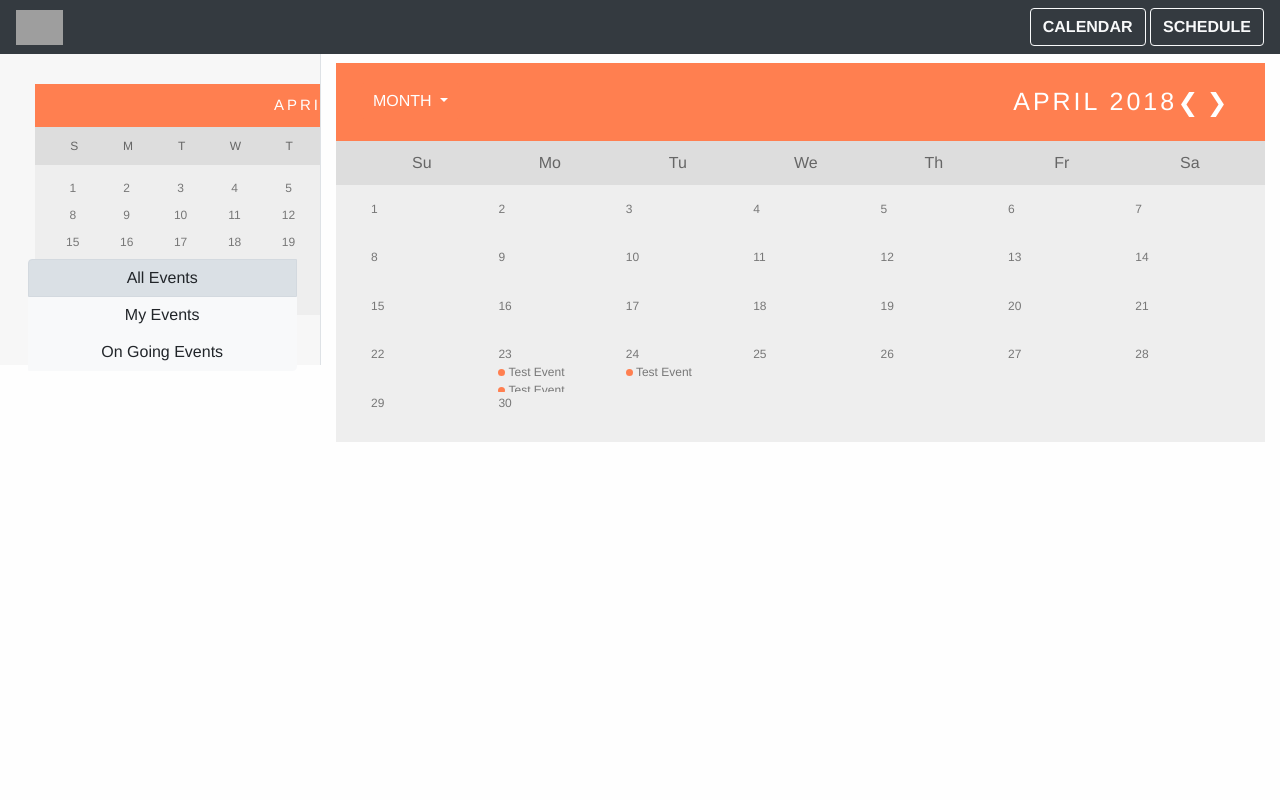
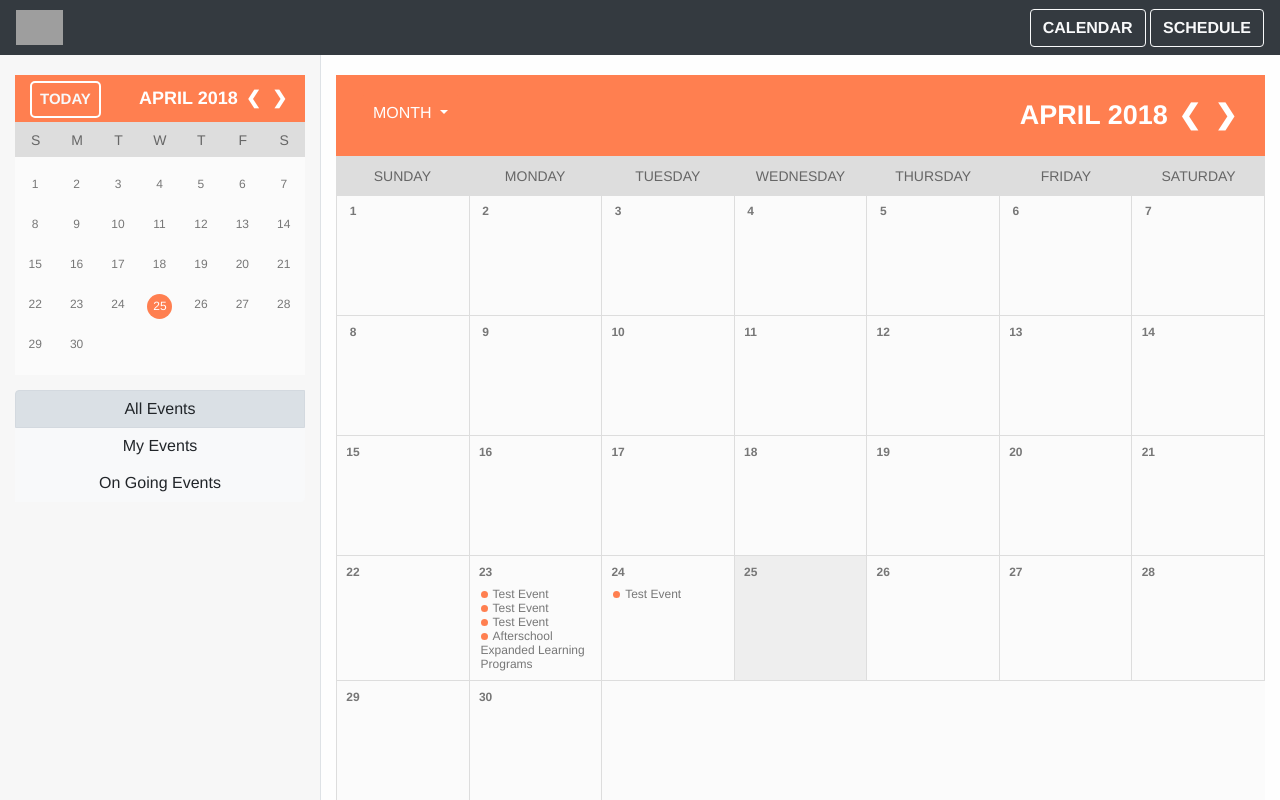
Before and after one commit to VincentLuong13/Givsum_Calendar, a Django app: page /calendarpage/ in a window 1280 px wide. Run offline with Django 3.2, Linux system fonts and the light colour scheme; data comes from the database, SQL or seed files in the repository; some libraries are stand-ins or nearby versions; grey boxes are pictures that could not be loaded.

Commit message:
Completing front end and changing months
added active day
added redirect
updated front end for resize
adrienne is a god

Co-Authored-By: adrienne caparaz <adriennecaparaz@users.noreply.github.com>
Co-Authored-By: javidjs2500 <javidjs2500@users.noreply.github.com>

```diff
--- a/website/mainPage/templates/base.html
+++ b/website/mainPage/templates/base.html
@@ -6,119 +6,163 @@
     <!-- Bootstrap CSS -->
     <link rel="stylesheet" href="https://maxcdn.bootstrapcdn.com/bootstrap/4.0.0/css/bootstrap.min.css" integrity="sha384-Gn5384xqQ1aoWXA+058RXPxPg6fy4IWvTNh0E263XmFcJlSAwiGgFAW/dAiS6JXm" crossorigin="anonymous">
     <style>
-        body {
-            font-family: Helvetica;
-            background-color: #fefefe;
-        }
-        .filters {
-            width: 21%;
-            margin: 16% 1%;
-            position: fixed;
-        }
         ::-webkit-scrollbar {
-            width: 5px;
+            width: 7px;
         }
 
-        /* Track */
         ::-webkit-scrollbar-track {
             background: #f1f1f1;
         }
 
-        /* Handle */
         ::-webkit-scrollbar-thumb {
             background: coral;
         }
 
-        /* SMALL CALENDAR */
-
-        .calendar {
-            position: fixed;
+        body {
+            font-family: Helvetica;
+            background-color: #fefefe;
+            overflow-y:hidden;
         }
 
-        /* Month header */
-        .s-month {
-            padding: 10px 10px;
-            margin: 30px 0px 0px 20px;
-            width: 58%;
-            background: coral;
-            text-align: right;
+        a {
+            text-decoration:none;
+            color: white;
         }
 
-        /* Month list */
-        .s-month ul {
-            margin: 0;
-            padding: 0;
+        .filters {
+            width: 100%;
+            margin-top: 5%;
+            position: relative;
         }
 
-        .s-month ul li {
-            color: white;
-            font-size: 15px;
-            text-transform: uppercase;
-            letter-spacing: 3px;
-            display: inline;
+        table {
+            width: 100%;
+            table-layout: fixed;
         }
 
-        /* Previous button inside month header */
-        .s-month .prev {
-            float: right;
-            padding-top: 10px;
-            margin-left: 10px;
-            margin-bottom: 10px;
-            transform: translate(-40%, -36%);
+        .s-calendar {
+            width: 100%;
+            margin: auto;
+            padding: 9px 0px;
+            background-color:#fbfbfb;
         }
 
-        /* Next button */
-        .s-month .next {
-            float: right;
-            padding-top: 10px;
-            margin-left: 5px;
-            margin-bottom: 10px;
-            transform: translate(-40%, -36%);
+        .s-month {
+            width: 100%;
+            padding: 10px 15px;
+            margin: 20px auto 0px auto;
+            text-align:right;
+            background-color:coral;
+            color: white;
+            font-size: 18px;
+            text-transform: uppercase;
+            font-weight: bold;
         }
 
-        /* Weekdays (Mon-Sun) */
-        .s-weekdays {
-            margin: 0 20px;
-            padding: 10px 10px;
+        .s-week {
+            width: 100%;
+            table-layout: fixed;
+            margin: auto;
             background-color:#ddd;
-            font-size: 12px;
-            width: 58%;
+            padding: 5px 0px;
         }
 
-        .s-weekdays li {
-            display: inline-block;
-            width: 11%;
+        .s-weekday {
+            height: 25px;
+            font-size: 14px;
+            text-align: center;
             color: #666;
-            text-align: center;
-            margin-left: 8px;
         }
 
-        /* Days (1-31) */
-        .s-days {
-            padding: 10px 0px 5px 10px;
-            background: #eee;
-            width: 58%;
-            margin: 0 20px;
+        .empty {
+            position: relative;
+            height: 125px;
+            border-bottom: 1px solid #ddd;
         }
 
-        .s-days li {
-            list-style-type: none;
-            display: inline-block;
-            width: 11%;
-            height: 3%;
-            text-align: center;
-            margin-bottom: 5px;
-            margin-left: 6px;
-            font-size:12px;
+        .s-date{
+            position: relative;
+            height: 40px;
             color: #777;
         }
 
-        /* Highlight the "current" day */
-        .s-days li .active {
-            padding: 5px;
-            background: #1abc9c;
-            color: white !important
+        .s-day{
+            text-align: center;
+            font-size:12px;
+            width: 25px;
+            height: 25px;
+            margin: auto;
+            padding-top: 3px;
+            padding-right: 1px;
         }
+
+        .s-today {
+            position: relative;
+            height: 35px;
+            color: #777;
+        }
+
+        .s-today .s-day {
+            background-color: coral;
+            color: white;
+            padding-top: 5px;
+            padding-left: 1px;
+            border-radius: 50%;
+        }
+
+        .s-events {
+            position: relative;
+            height: 70%;
+            width: 95%;
+            overflow-y: auto;
+            left: 5px;
+            top: 2px;
+            font-size: 12px;
+        }
+
+        .prev {
+            padding: 2px 3px;
+        }
+
+        .prev a:hover {
+            color: #ffa584;
+            text-decoration: none;
+        }
+
+        .next {
+            padding: 2px 3px;
+        }
+
+        .next a:hover {
+            color: #ffa584;
+            text-decoration: none;
+        }
+
+        .scrollable {
+            height: calc(100vh - 55px);
+            width: 100%;
+            overflow: auto;
+        }
+
+        .navbar {
+            height: 55px;
+        }
+
+        .today-button {
+            font-size: 15px;
+            font-weight: bold;
+            margin-top: -4px;
+            padding: 5px 8px;
+            border: white 2px solid;
+            border-radius: 5px;
+            background-color: coral;
+        }
+
+        .today-button:hover {
+            background-color: white;
+            color: coral;
+        }
+
     </style>
     {% block head %}
     {% endblock %}
@@ -141,34 +185,64 @@
         <div class="row">
             <div class="col-3" style="background-color: #f7f7f7;" > <!-- make if statement here for h-100 -->
                 <!-- left column content goes here -->
-                <div class="calendar">
                 <div class="s-month">
-                    <ul>
-                        <li class="next">&#10095;</li>
-                        <li class="prev">&#10094;</li>
-                        <li>{{cur_name_of_month}} {{cur_year}}</li>
-                    </ul>
+                        <button type="button" class="btn btn-outline-light float-left today-button">TODAY</button>
+                        {{cur_name_of_month}} {{cur_year}}
+                        <span class="prev"><a href="#">&#10094;</a></span>
+                        <span class="next"><a href="#">&#10095;</a></span>
                     </div>
 
-                <ul class="s-weekdays">
-                    <li>S</li>
-                    <li>M</li>
-                    <li>T</li>
-                    <li>W</li>
-                    <li>T</li>
-                    <li>F</li>
-                    <li>S</li>
-                </ul>
+                    <div class="s-week">
+                        <table>
+                            <tr>
+                                <td class="s-weekday">
+                                    S
+                                </td>
+                                <td class="s-weekday">
+                                    M
+                                </td>
+                                <td class="s-weekday">
+                                    T
+                                </td>
+                                <td class="s-weekday">
+                                    W
+                                </td>
+                                <td class="s-weekday">
+                                    T
+                                </td>
+                                <td class="s-weekday">
+                                    F
+                                </td>
+                                <td class="s-weekday">
+                                    S
+                                </td>
+                            </tr>
+                        </table>
+                    </div>
 
-                <ul class="s-days">
+                    <div class="s-calendar">
+                        <table>
+                            <tr>
                                 {%for i in first_day%}
-                        <li>&nbsp;</li>
+                                <td class="s-empty">
+                                </td>
                                 {% endfor %}
                                 {% for i in cur_num_days %}
-                            <li>{{ forloop.counter }}</li>
-                        {% endfor %}
-                </ul>
+                                {% if today_day == forloop.counter and cur_month == today_month and cur_year == today_year %}
+                                    <td class="s-today">
+                                {% else %}
+                                    <td class="s-date">
+                                {% endif %}
+                                    <div class="s-day">{{forloop.counter}}</div>
+                                </td>
+                                    {% if forloop.counter|add:num_day|divisibleby:7%}
+                                        </tr><tr>
+                                    {%endif%}
+                                {%endfor%}
+                            </tr>
+                        </table>
                     </div>
+
                     <div class="btn-group btn-group-toggle btn-group-vertical filters" data-toggle="buttons">
                         <label class="btn btn-light active">
                             <input type="radio" name="options" id="option1" autocomplete="off" checked> All Events
@@ -182,11 +256,13 @@
                     </div>
             </div>
             <div class="col-9 border-left" style="background-color: #fefefe;">
-
                 <!-- right column content goes here -->
+                <div class="scrollable">
                 {% block right %}
                 {% endblock %}
                 </div>
+            </div>
+
     <script src="https://code.jquery.com/jquery-3.2.1.slim.min.js" integrity="sha384-KJ3o2DKtIkvYIK3UENzmM7KCkRr/rE9/Qpg6aAZGJwFDMVNA/GpGFF93hXpG5KkN" crossorigin="anonymous"></script>
     <script src="https://cdnjs.cloudflare.com/ajax/libs/popper.js/1.12.9/umd/popper.min.js" integrity="sha384-ApNbgh9B+Y1QKtv3Rn7W3mgPxhU9K/ScQsAP7hUibX39j7fakFPskvXusvfa0b4Q" crossorigin="anonymous"></script>
     <script src="https://maxcdn.bootstrapcdn.com/bootstrap/4.0.0/js/bootstrap.min.js" integrity="sha384-JZR6Spejh4U02d8jOt6vLEHfe/JQGiRRSQQxSfFWpi1MquVdAyjUar5+76PVCmYl" crossorigin="anonymous"></script>
--- a/website/mainPage/templates/mainPage/calendarPage.html
+++ b/website/mainPage/templates/mainPage/calendarPage.html
@@ -1,190 +1,138 @@
 {% extends 'base.html' %}
 {% block head %}
     <style>
-        ul {list-style-type: none;}
         body {font-family: Helvetica, sans-serif;}
 
-        /* Month header */
-        .month {
-            padding: 20px 25px;
-            margin: 1% 0% 0% 0%;
-            width: 100%;
-            background: coral;
-            text-align: right;
+        <style type="text/css">
+
+            ::-webkit-scrollbar {
+                width: 4px;
             }
 
-        /* Month list */
-        .month ul {
-            margin: 0;
-            padding: 0;
+            ::-webkit-scrollbar-track {
+                background: #f1f1f1;
             }
 
-        .month ul li {
-            color: white;
-            font-size: 25px;
-            text-transform: uppercase;
-            letter-spacing: 3px;
+            ::-webkit-scrollbar-thumb {
+                background: #ddd;
             }
 
-        /* Previous button inside month header */
-        .month .prev {
-            float: right;
-            padding-top: 10px;
-            margin-left: 10px;
-            margin-bottom: 10px;
-            transform: translate(-40%, -20%);
+            table {
+                width: 100%;
+                table-layout: fixed;
             }
 
-        /* Next button */
-        .month .next {
-            float: right;
-            padding-top: 10px;
-            margin-left: 5px;
-            margin-bottom: 10px;
-            transform: translate(-40%, -20%);
+            .calendar{
+                position: relative;
+                width: 100%;
+                margin: auto;
+                background-color:#fbfbfb;
             }
 
-        /* Weekdays (Mon-Sun) */
-        .weekdays {
-            margin: 0;
-            padding: 10px 0;
+            .month {
+                width: 100%;
+                padding: 20px 25px;
+                margin: 20px auto 0px auto;
+                text-align:right;
+                background-color:coral;
+                color: white;
+                font-size: 27px;
+                text-transform: uppercase;
+                font-weight: bold;
+            }
+
+            .week {
+                width: 100%;
+                table-layout: fixed;
+                padding:5px 0px;
+                margin: auto;
                 background-color:#ddd;
             }
 
-        .weekdays li {
-            display: inline-block;
-            width: 13.3%;
+            .weekday {
+                height: 30px;
+                text-align: center;
                 color: #666;
-            text-align: center;
-            margin: 0px -24px 0px 24px;
+                font-size: 14px;
+                text-transform: uppercase;
             }
 
-        /* Days (1-31) */
-        .days {
-            padding: 10px 0px 5px 25px;
-            background: #eee;
-            margin: 0px;
+            .date{
+                position: relative;
+                height: 120px;
+                color: #777;
+                border-bottom: 1px solid #ddd;
+                border-left: 1px solid #ddd;
+                border-right: 1px solid #ddd;
             }
 
-        .days li {
-            list-style-type: none;
-            display: inline-table;
-            padding: 5px 0px 5px 10px;
-            width: 13.6%;
-            height: 14%;
-            text-align: left;
-            margin-bottom: 5px;
+            .empty {
+                position: relative;
+                height: 120px;
+                border-bottom: 1px solid #ddd;
+            }
+
+            .day {
+                position: relative;
+                top: -1px;
+                left: 5px;
+                width: 20px;
+                height: 20px;
+                text-align: center;
+                padding-top: 1px;
                 font-size:12px;
                 color: #777;
+                font-weight: bold;
             }
 
-        /* Highlight the "current" day */
-        .days li .active {
-            padding: 5px;
-            background: #1abc9c;
-            color: white !important
+            .today {
+                position: relative;
+                height: 125px;
+                color: #777;
+                border: 1px solid #ddd;
+                background-color: #eee;
             }
+
+            .events {
+                position: relative;
+                height: 70%;
+                width: 95%;
+                overflow-y: auto;
+                left: 5px;
+                top: 2px;
+                font-size: 12px;
+                padding: 0 5px;
+            }
+
             .dot {
                 height: 7px;
                 width: 7px;
                 border-radius: 50%;
                 display: inline-block;
-        }
-        .day-event {
-            overflow-y: auto;
-            height: 85%;
+                margin-right: 5px;
             }
 
-
-        /* SMALL CALENDAR */
-
-        .calendar {
-            position: fixed;
+            .next {
+                padding: 2px 3px;
             }
 
-        /* Month header */
-        .s-month {
-            padding: 10px 10px;
-            margin: 30px 0px 0px 20px;
-            width: 58%;
-            background: coral;
-            text-align: right;
+            .next a:hover {
+                color: #ffa584;
+                text-decoration: none;
             }
 
-        /* Month list */
-        .s-month ul {
-            margin: 0;
-            padding: 0;
+            .prev {
+                padding: 2px 3px;
             }
 
-        .s-month ul li {
-            color: white;
-            font-size: 15px;
-            text-transform: uppercase;
-            letter-spacing: 3px;
-            display: inline;
+            .prev a:hover {
+                color: #ffa584;
+                text-decoration: none;
             }
 
-        /* Previous button inside month header */
-        .s-month .prev {
-            float: right;
-            padding-top: 10px;
-            margin-left: 10px;
-            margin-bottom: 10px;
-            transform: translate(-40%, -36%);
-        }
-
-        /* Next button */
-        .s-month .next {
-            float: right;
-            padding-top: 10px;
-            margin-left: 5px;
-            margin-bottom: 10px;
-            transform: translate(-40%, -36%);
-        }
-
-        /* Weekdays (Mon-Sun) */
-        .s-weekdays {
-            margin: 0 20px;
-            padding: 10px 10px;
-            background-color:#ddd;
-            font-size: 12px;
-            width: 58%;
-        }
-
-        .s-weekdays li {
-            display: inline-block;
-            width: 11%;
-            color: #666;
-            text-align: center;
-            margin-left: 8px;
-        }
-
-        /* Days (1-31) */
-        .s-days {
-            padding: 10px 0px 5px 10px;
-            background: #eee;
-            width: 58%;
-            margin: 0 20px;
-        }
-
-        .s-days li {
-            list-style-type: none;
-            display: inline-block;
-            width: 11%;
-            height: 3%;
-            text-align: center;
-            margin-bottom: 5px;
-            margin-left: 6px;
-            font-size:12px;
-            color: #777;
-        }
-
-        /* Highlight the "current" day */
-        .s-days li .active {
-            padding: 5px;
-            background: #1abc9c;
-            color: white !important
+            a {
+                text-decoration:none;
+                color: white;
             }
 
 
@@ -192,9 +140,8 @@
 {% endblock %}
 
 {% block right %}
-<!-- Top portion of calendar -->
+
 <div class="month">
-    <!-- Drop down bar  -->
     <div class="dropdown">
     <button class="btn btn-secondary dropdown-toggle float-left" style="background-color: coral; border: coral; color: white;" type="button" id="dropdownMenuButton" data-toggle="dropdown" aria-haspopup="true" aria-expanded="false">
         MONTH
@@ -205,15 +152,69 @@
         <a class="dropdown-item" href="#">YEAR</a>
     </div>
     </div>
-    <ul>
-            <!-- <button type ="button" id="next"> -->
-        <li class="next" >&#10095;</li>
-        <li class="prev">&#10094;</li>
-        <li>{{cur_name_of_month}} {{cur_year}}</li>
+    {{cur_name_of_month}} {{cur_year}}
+    <span class="prev"><a href="#">&#10094;</a></span>
+    <span class="next"><a href="#">&#10095;</a></span>
+</div>
 
+<div class="week">
+    <table>
+        <tr>
+            <td class="weekday">
+                Sunday
+            </td>
+            <td class="weekday">
+                Monday
+            </td>
+            <td class="weekday">
+                Tuesday
+            </td>
+            <td class="weekday">
+                Wednesday
+            </td>
+            <td class="weekday">
+                Thursday
+            </td>
+            <td class="weekday">
+                Friday
+            </td>
+            <td class="weekday">
+                Saturday
+            </td>
+        </tr>
+    </table>
+</div>
 
-    </ul>
+<div class="calendar">
+    <table>
+        <tr>
+            {%for i in first_day%}
+            <td class="empty">
+            </td>
+            {% endfor %}
+            {% for i in cur_num_days %}
+            {% if today_day == forloop.counter and cur_month == today_month and cur_year == today_year %}
+                <td class="today">
+            {% else %}
+                <td class="date">
+            {% endif %}
+                <div class="day">{{forloop.counter}}</div>
+                <div class="events">
+                    {% for event in events %}
+                        {% if event.date_time.day == forloop.parentloop.counter and event.date_time.month == cur_month and event.date_time.year == cur_year %}
+                        <div><span class="dot" style="background-color: coral;"></span>{{event.name}}</div>
+                        {% endif %}
+                    {% endfor %}
                 </div>
+            </td>
+                {% if forloop.counter|add:num_day|divisibleby:7%}
+                    </tr><tr>
+                {%endif%}
+            {%endfor%}
+        </tr>
+    </table>
+</div>
+
   <script src="https://ajax.googleapis.com/ajax/libs/jquery/3.3.1/jquery.min.js"></script>
   <script>
 //   $(document).ready(function(){
@@ -229,35 +230,11 @@
       $(".prev").click(function(){
           window.location.href = "{% url 'mainPage:prevMonth' %}";
     });
+    $(".today-button").click(function(){
+          window.location.href = "{% url 'mainPage:currentTime' %}";
+    });
  })
   </script>
-  <!-- Days of the week bar  -->
-  <ul class="weekdays">
-    <li>Su</li>
-    <li>Mo</li>
-    <li>Tu</li>
-    <li>We</li>
-    <li>Th</li>
-    <li>Fr</li>
-    <li>Sa</li>
-  </ul>
 
-  <!-- creating each day and events  -->
-  <ul class="days">
-    {%for i in first_day%}
-    <li>&nbsp;</li>
-    {% endfor %}
-    {% for i in cur_num_days %}
-        <li>{{ forloop.counter }}
-            <div class="day-event">
-            {% for event in events %}
-                {% if event.date_time.day == forloop.parentloop.counter and event.date_time.month == cur_month and event.date_time.year == cur_year %}
-                <div><span class="dot" style="background-color: coral;"></span> {{event.name}}</div>
-                {% endif %}
-            {% endfor %}
-            </div>
-        </li>
-    {% endfor %}
-  </ul>
 
 {% endblock %}
--- a/website/mainPage/templates/mainPage/index.html
+++ b/website/mainPage/templates/mainPage/index.html
@@ -6,7 +6,6 @@
         padding: 20px 10px 10px 10px;
         margin: 15px auto;
         width: 100%;
-        border-radius: 10px;
     }
     .event-left {
         width: 10%;
@@ -83,7 +82,7 @@
         position: sticky;
         font-weight: bold;
         text-transform: uppercase;
-        top: 54px;
+        top: 0px;
         z-index: 1;
     }
 </style>
--- a/website/mainPage/urls.py
+++ b/website/mainPage/urls.py
@@ -8,4 +8,5 @@ urlpatterns = [
     path('calendarpage/',views.calendarPage , name = 'calendar'),
     path('calendarpage/nextMonth/', views.nextMonth, name = 'nextMonth'),
     path('calendarpage/prevMonth/', views.prevMonth, name = 'prevMonth'),
+    path('calendarpage/curDay/', views.resetToCurrent, name = 'currentTime'),
 ]
--- a/website/mainPage/views.py
+++ b/website/mainPage/views.py
@@ -60,3 +60,10 @@ def prevMonth(request):
         cal_month -= 1
 
     return HttpResponseRedirect('/calendarpage')
+
+def resetToCurrent(request):
+    global cal_month
+    global cal_year
+    cal_year = datetime.datetime.today().year
+    cal_month  = datetime.datetime.today().month
+    return HttpResponseRedirect('/calendarpage')
```
Also changed, not shown: website/mainPage/handle_calendar.py (+9 -1 lines). Lines whose indentation alone changed are shown as unchanged.
